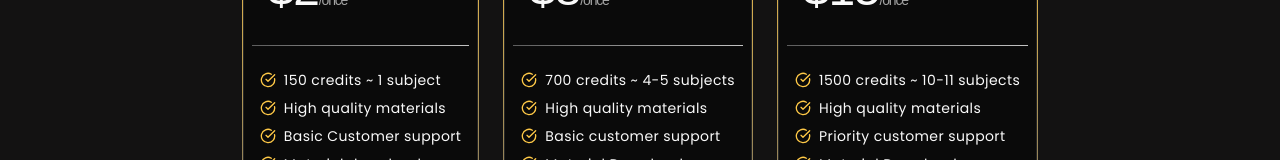
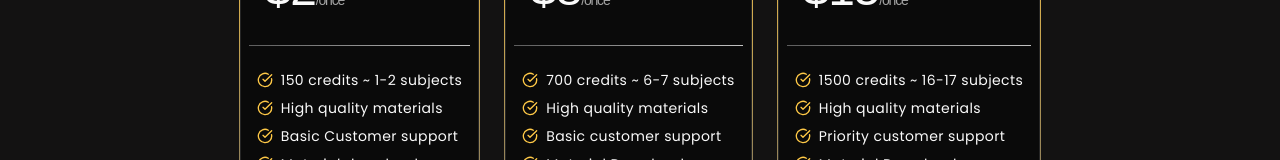
Before and after one commit to Dey11/pdx, a Next.js app: page /pricing in a window 1280 px wide. Shown: the part 619-779 px from the top of the page. Built offline with nearby package versions, Linux system fonts and the light colour scheme; no server answers; a web font is replaced by a local one.

Commit message:
update pricing structure

```diff
--- a/src/components/pricing/pricing-section.tsx
+++ b/src/components/pricing/pricing-section.tsx
@@ -74,7 +74,7 @@ const pricingPlans = {
       price: "$2",
       duration: "one-time" as const,
       features: [
-        { id: 1, name: "150 credits ~ 1 subject", isAvailable: true },
+        { id: 1, name: "150 credits ~ 1-2 subjects", isAvailable: true },
         { id: 2, name: "High quality materials", isAvailable: true },
         { id: 3, name: "Basic Customer support", isAvailable: true },
         { id: 4, name: "Material downloads", isAvailable: true },
@@ -85,7 +85,7 @@ const pricingPlans = {
       price: "$8",
       duration: "one-time" as const,
       features: [
-        { id: 1, name: "700 credits ~ 4-5 subjects", isAvailable: true },
+        { id: 1, name: "700 credits ~ 6-7 subjects", isAvailable: true },
         { id: 2, name: "High quality materials", isAvailable: true },
         { id: 3, name: "Basic customer support", isAvailable: true },
         { id: 4, name: "Material Downloads", isAvailable: true },
@@ -96,7 +96,7 @@ const pricingPlans = {
       price: "$15",
       duration: "one-time" as const,
       features: [
-        { id: 1, name: "1500 credits ~ 10-11 subjects", isAvailable: true },
+        { id: 1, name: "1500 credits ~ 16-17 subjects", isAvailable: true },
         { id: 2, name: "High quality materials", isAvailable: true },
         { id: 3, name: "Priority customer support", isAvailable: true },
         { id: 4, name: "Material Downloads", isAvailable: true },
```
